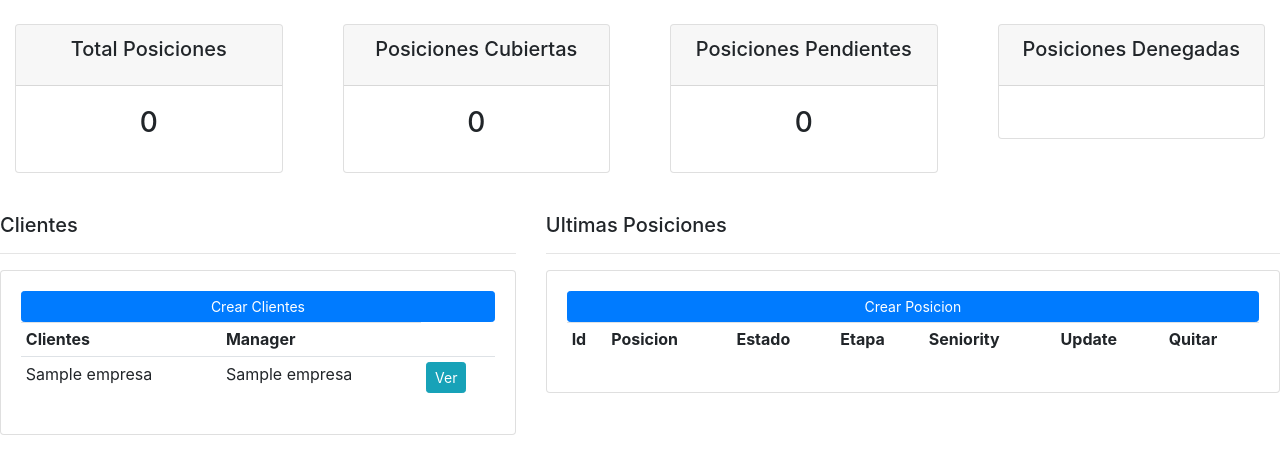
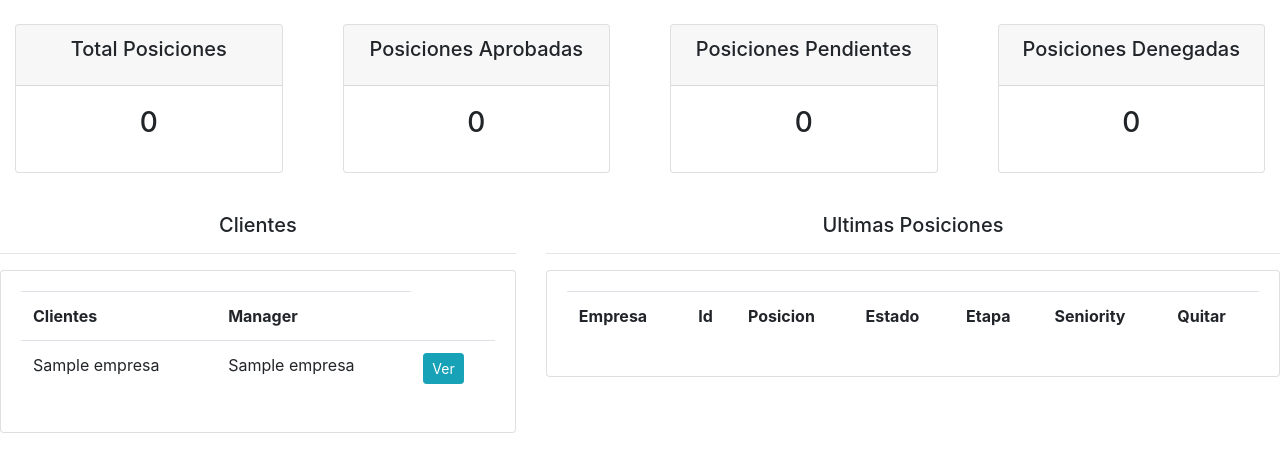
Before and after one commit to gastonc90/pp3, a Django app: page /recruiter/ in a window 1280 px wide. Shown: the part 56-530 px from the top of that part. Run offline with Django 4.2, Linux system fonts and the light colour scheme; tables that the repository leaves empty hold one stand-in row (Sample ...); lists and menus that the app fills with data are empty; the page is wider than the window, and the part outside it is not shown; some libraries are stand-ins or nearby versions.

Commit message:
Septimo Commit

```diff
--- a/recruit/RecruiterApp/templates/RecruiterApp/recruiter.html
+++ b/recruit/RecruiterApp/templates/RecruiterApp/recruiter.html
@@ -18,11 +18,10 @@
 
 <div class="row">
 	<div class="col-md-5">
-		<h5 align="left">Clientes</h5>
+		<h5 align="center">Clientes</h5>
 		<hr>
 		<div class="card card-body">
-			<a class="btn btn-primary  btn-sm btn-block" href="">Crear Clientes</a>
-			<table class="table table-sm">
+			<table class="table table-m">
 				<tr>
 					<th>Clientes</th>
 					<th>Manager</th>
@@ -39,28 +38,27 @@
 	</div>
 
 	<div class="col-md-7">
-		<h5  align="left">Ultimas Posiciones</h5>
+		<h5  align="center">Ultimas Posiciones</h5>
 		<hr>
 		<div class="card card-body">
-			<a class="btn btn-primary  btn-sm btn-block" href="{% url 'crear_posicion' %}">Crear Posicion</a>
-			<table class="table table-sm">
+			<table class="table table-m">
 				<tr>
+                    <th>Empresa</th>
                     <th>Id</th>
 					<th>Posicion</th>
 					<th>Estado</th>
 					<th>Etapa</th>
                     <th>Seniority</th>
-					<th>Update</th>
 					<th>Quitar</th>
 				</tr>
                 {% for i in solicitud_posicion %}
                     <tr>
+                        <td>{{i.empresas.nombre_empresa}}</td>
                         <td>{{i.id}}</td>
                         <td>{{i.puesto}}</td>
                         <td>{{i.estado}}</td>
                         <td>{{i.etapa}}</td>
                         <td>{{i.seniority}}</td>
-                        <td><a class="btn btn-sm btn-info" href="{% url 'actualizar_posicion' i.id %}">Actualizar</a></td>
                         <td><a class="btn btn-sm btn-danger" href="{% url 'eliminar' i.id %}">Eliminar</a></td>
                     </tr>
                 {% endfor %}
--- a/recruit/RecruiterApp/templates/RecruiterApp/status.html
+++ b/recruit/RecruiterApp/templates/RecruiterApp/status.html
@@ -19,7 +19,7 @@
 		<div class="col-md">
 			<div class="card text-center text-black  mb-3" id="posiciones-cubiertas">
 			  	<div class="card-header">
-			  		<h5 class="card-title">Posiciones Cubiertas</h5>
+			  		<h5 class="card-title">Posiciones Aprobadas</h5>
 			  	</div>
 			  	<div class="card-body">
 			    	<h3 class="card-title">{{aprobadas}}</h3>
--- a/recruit/RecruiterApp/views.py
+++ b/recruit/RecruiterApp/views.py
@@ -112,9 +112,10 @@ def RecruiterTool(request):
 
     aprobadas = solicitud_posicion.filter(estado='Aprobado').count()
     espera = solicitud_posicion.filter(estado='Esperando').count()
+    denegadas = solicitud_posicion.filter(estado='Denegado').count()
 
     contexto = {'solicitud_posicion':solicitud_posicion,
-    'total_posiciones':total_posiciones, 'empresas':empresas, 'aprobadas':aprobadas, 'espera':espera}
+    'total_posiciones':total_posiciones, 'empresas':empresas, 'aprobadas':aprobadas, 'espera':espera, 'denegadas':denegadas}
 
     return render(request, 'RecruiterApp/recruiter.html', contexto)
 
```
